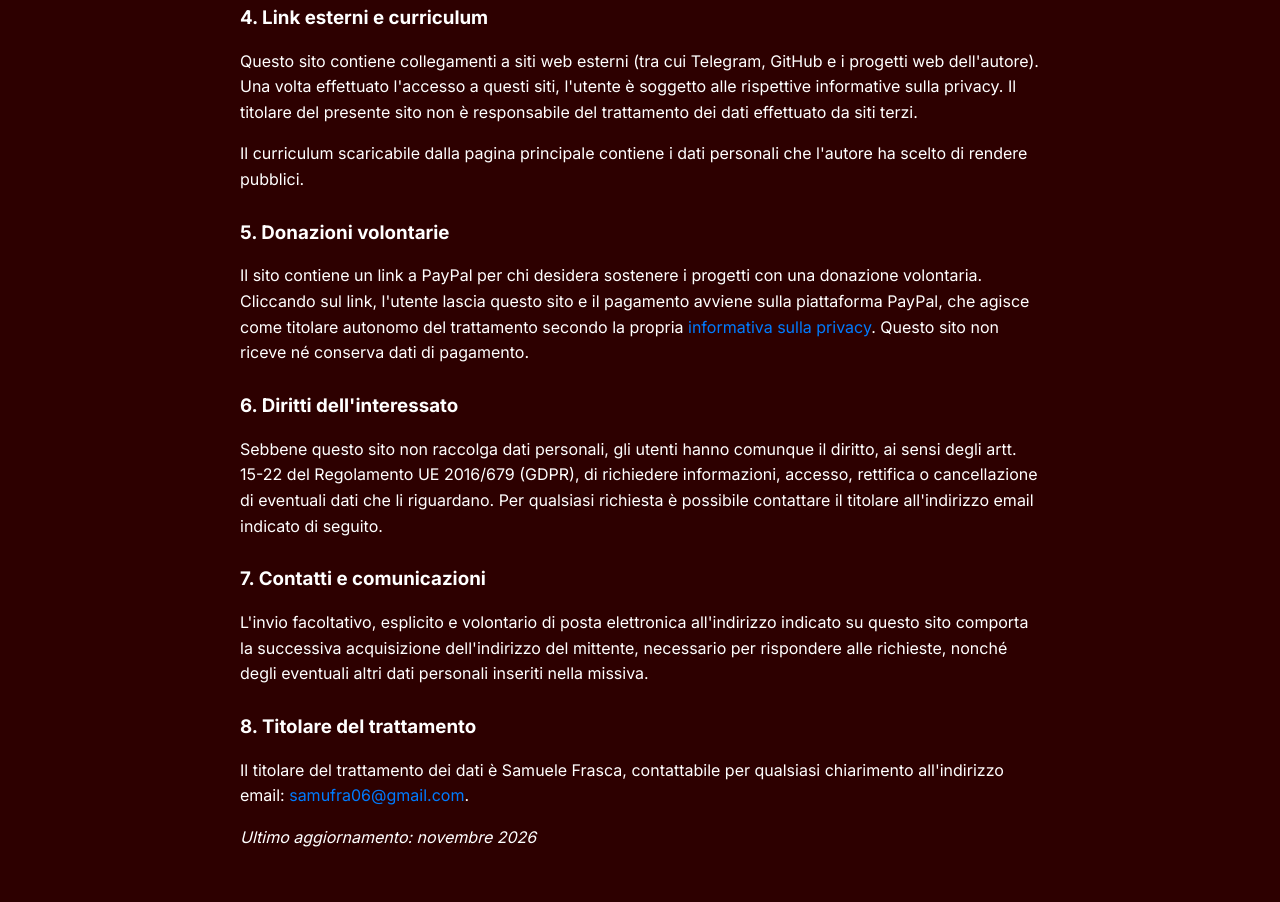
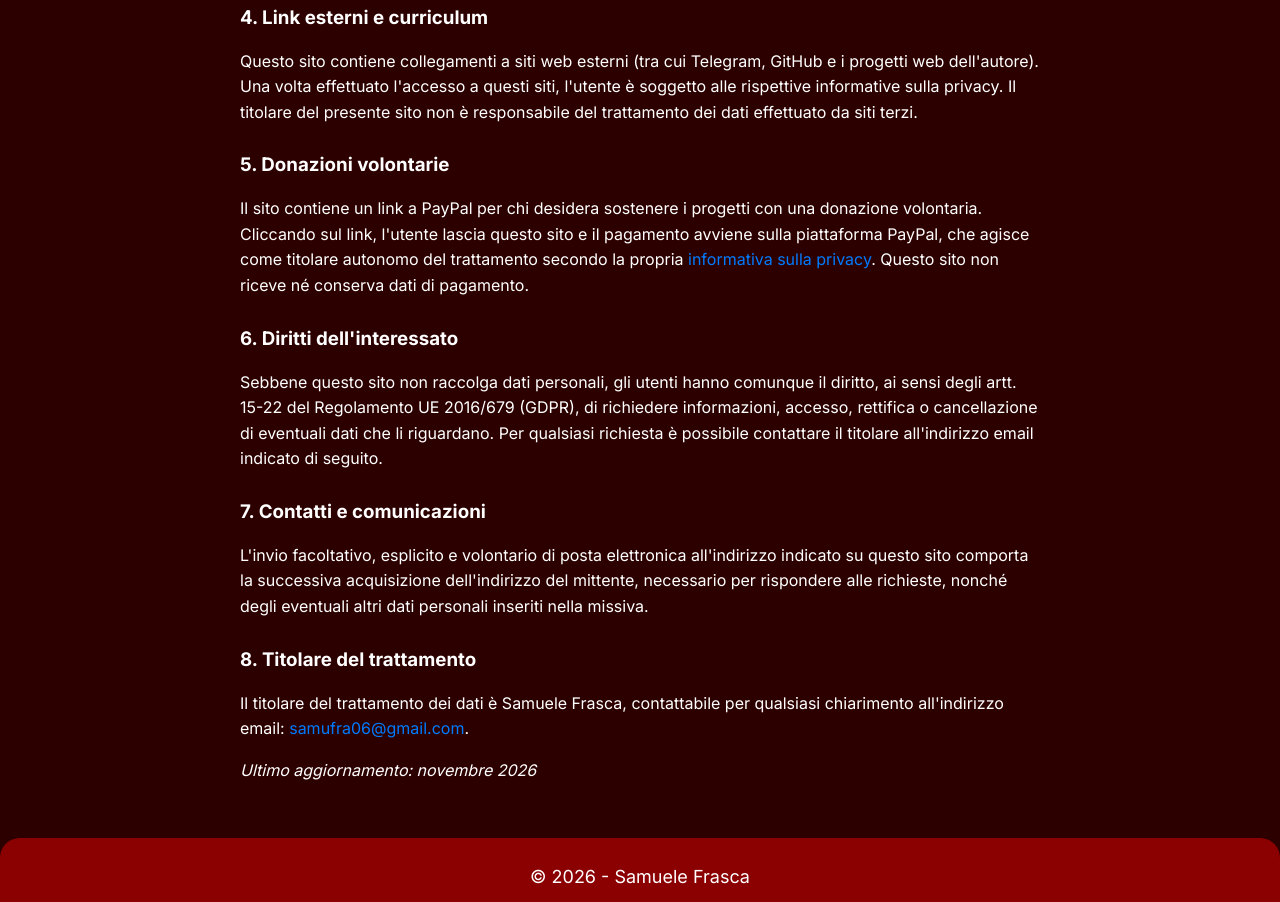
Before and after one commit to samuelefrasca/samuelefrasca.github.io, a plain HTML site: page privacy.html in a window 1280 px wide. Shown: the part 965-1867 px from the top of the page. Drawn offline with Linux system fonts and the light colour scheme.

Commit message:
fix: remove cv phrase from privacy policy

```diff
--- a/privacy.html
+++ b/privacy.html
@@ -82,10 +82,6 @@
             informative sulla privacy. Il titolare del presente sito non è responsabile del trattamento dei dati
             effettuato da siti terzi.
         </p>
-        <p style="margin-bottom: 15px;">
-            Il curriculum scaricabile dalla pagina principale contiene i dati personali che l'autore ha scelto di
-            rendere pubblici.
-        </p>
 
         <h3 style="margin-top: 25px; margin-bottom: 10px;">5. Donazioni volontarie</h3>
         <p style="margin-bottom: 15px;">
```
